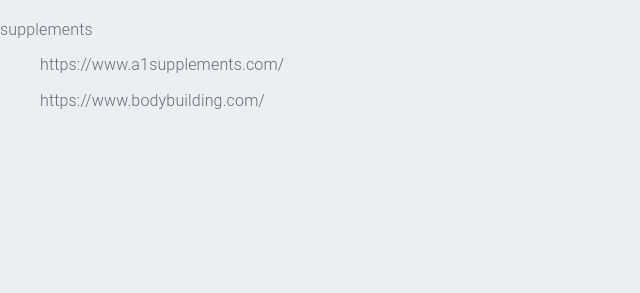
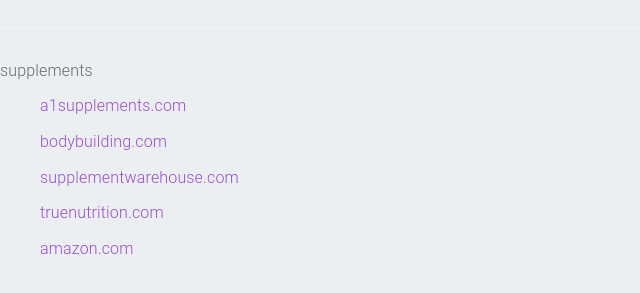
Before and after one commit to diamonddelt/tblof, a plain HTML site: page public/index.html in a window 1280 px wide. Shown: the part 149-442 px from the top of the page, without its empty margins (0-640 px from the left). Drawn offline with nearby package versions, Linux system fonts and the light colour scheme.

Commit message:
Add anchor links and supplement section

```diff
--- a/public/index.html
+++ b/public/index.html
@@ -11,17 +11,21 @@
     <link rel="stylesheet" href="https://cdnjs.cloudflare.com/ajax/libs/milligram/1.4.1/milligram.css">
   </head>
   <body>
-    <nav>
-      <a href="/">Home</a>
-      <a href="/">Supplements</a>
+    <nav id="navigation">
+      <a href="#navigation">Home</a>
+      <a href="#supplements">Supplements</a>
     </nav>
     <h1>The Big List of Fitness</h1>
     <h2>Updated: November, 2020</h2>
+    <hr>
     <div id="supplements">
       <dl>
         <dt>supplements</dt>
-          <dd>https://www.a1supplements.com/</dd>
-          <dd>https://www.bodybuilding.com/</dd>
+          <dd><a href="https://www.a1supplements.com/">a1supplements.com</a></dd>
+          <dd><a href="https://www.bodybuilding.com/">bodybuilding.com</a></dd>
+          <dd><a href="https://supplementwarehouse.com/">supplementwarehouse.com</a></dd>
+          <dd><a href="https://truenutrition.com/">truenutrition.com</a></dd>
+          <dd><a href="https://www.amazon.com/">amazon.com</a></dd>
       </dl>
     </div>
   </body>
```
